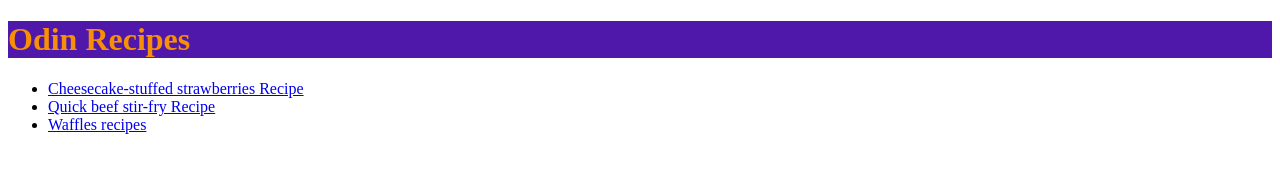
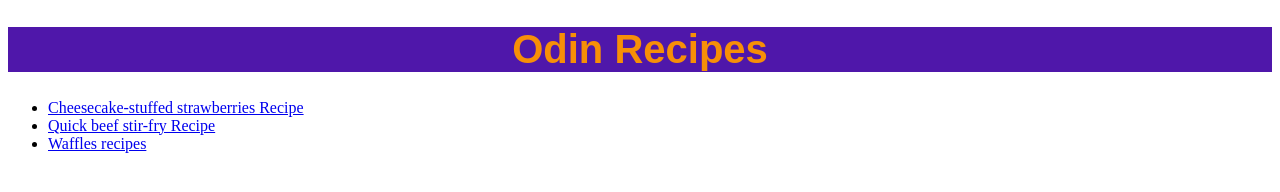
Before and after one commit to ReconSempai/odin-recipes, a plain HTML site: page index.html in a window 1280 px wide. Drawn offline with Linux system fonts and the light colour scheme.

Commit message:
add font size, etc to the title ID

```diff
--- a/style.css
+++ b/style.css
@@ -1,5 +1,9 @@
 #title{
     background-color: rgb(79, 23, 170);
     color:rgb(247, 143, 7);
+    text-align: center;
+    font-size: 40px;
+    font-weight: 800;
+    font-family: 'Brush Scrip MT', 'Lucida Handwritting', sans-serif;
 
 }
```
